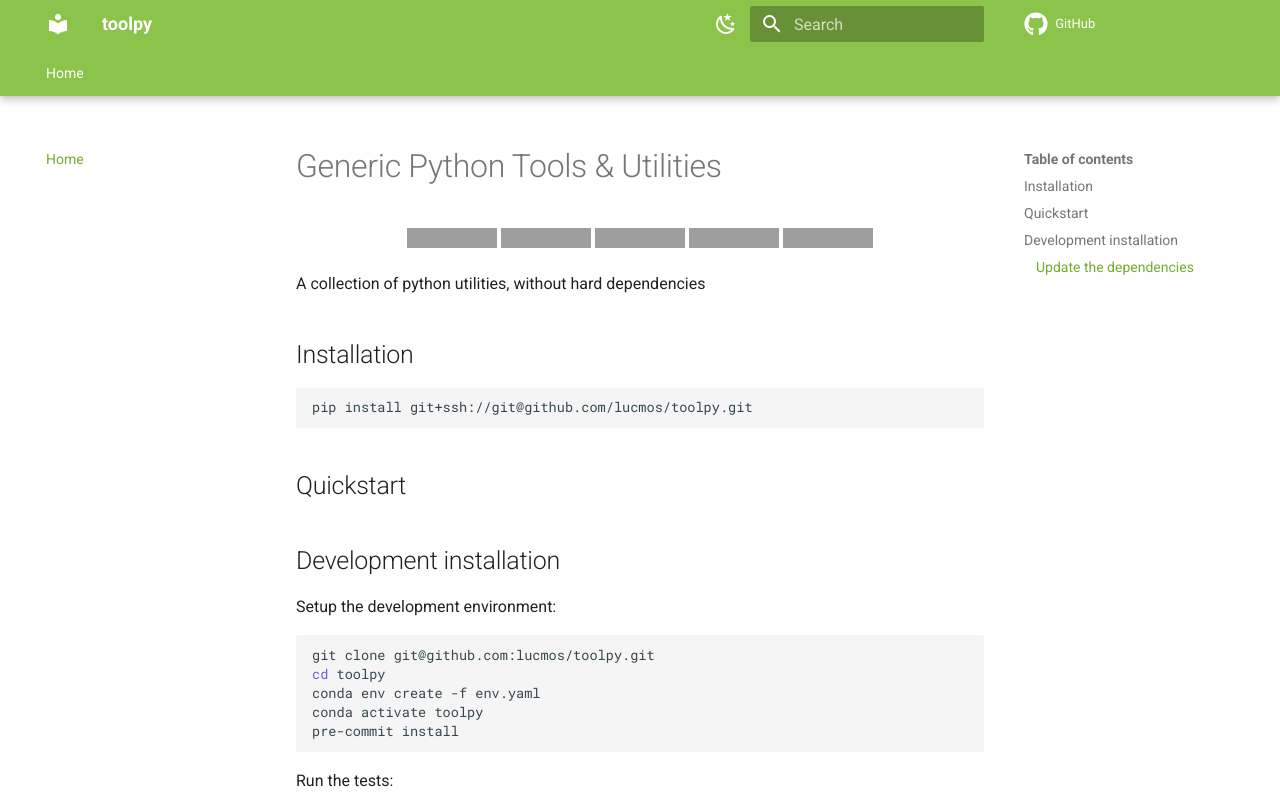
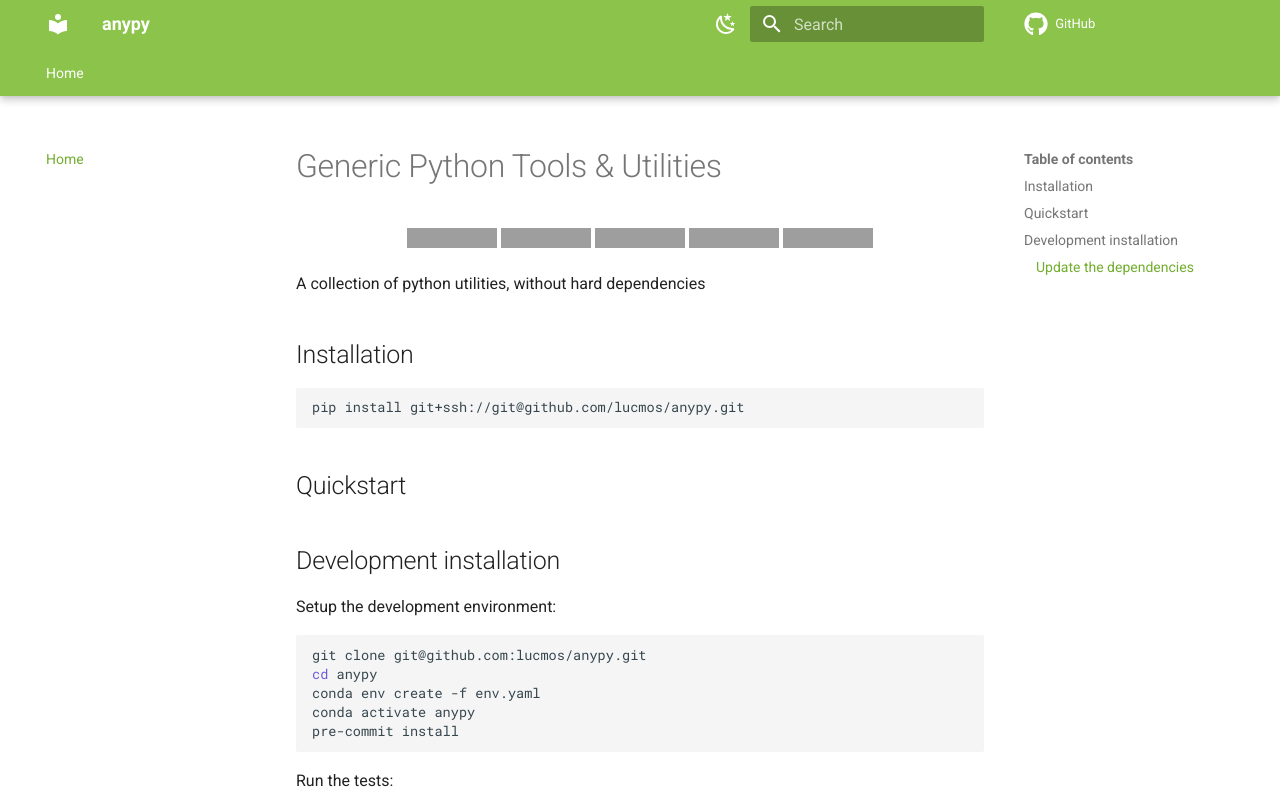
Before and after one commit to lucmos/anypy, an MkDocs documentation site: the page built from docs/index.md, in a window 1280 px wide and 1096 px high, cut to the strip 0-809 px from the top of the window. Built offline with MkDocs 1.6.1 and Material for MkDocs 9.7.7, drawn with Linux system fonts in a browser that asks for light colours; comment, search, counter and statistics services are not loaded; the version menu is left out; grey boxes are pictures that could not be loaded.

Commit message:
Rename toolpy to anypy

````diff
--- a/docs/index.md
+++ b/docs/index.md
@@ -1,8 +1,8 @@
 # Generic Python Tools & Utilities
 
 <p align="center">
-    <a href="https://github.com/lucmos/toolpy/actions/workflows/test_suite.yml"><img alt="CI" src=https://img.shields.io/github/workflow/status/lucmos/toolpy/Test%20Suite/main?label=main%20checks></a>
-    <a href="https://lucmos.github.io/toolpy"><img alt="Docs" src=https://img.shields.io/github/deployments/lucmos/toolpy/github-pages?label=docs></a>
+    <a href="https://github.com/lucmos/anypy/actions/workflows/test_suite.yml"><img alt="CI" src=https://img.shields.io/github/workflow/status/lucmos/anypy/Test%20Suite/main?label=main%20checks></a>
+    <a href="https://lucmos.github.io/anypy"><img alt="Docs" src=https://img.shields.io/github/deployments/lucmos/anypy/github-pages?label=docs></a>
     <a href="https://github.com/grok-ai/nn-template"><img alt="NN Template" src="https://shields.io/badge/nn--template-0.2.3-emerald?style=flat&labelColor=gray"></a>
     <a href="https://www.python.org/downloads/"><img alt="Python" src="https://img.shields.io/badge/python-3.11-blue.svg"></a>
     <a href="https://black.readthedocs.io/en/stable/"><img alt="Code style: black" src="https://img.shields.io/badge/code%20style-black-000000.svg"></a>
@@ -14,7 +14,7 @@ A collection of python utilities, without hard dependencies
 ## Installation
 
 ```bash
-pip install git+ssh://git@github.com/lucmos/toolpy.git
+pip install git+ssh://git@github.com/lucmos/anypy.git
 ```
 
 
@@ -28,10 +28,10 @@ pip install git+ssh://git@github.com/lucmos/toolpy.git
 Setup the development environment:
 
 ```bash
-git clone git@github.com:lucmos/toolpy.git
-cd toolpy
+git clone git@github.com:lucmos/anypy.git
+cd anypy
 conda env create -f env.yaml
-conda activate toolpy
+conda activate anypy
 pre-commit install
 ```
 
--- a/env.yaml
+++ b/env.yaml
@@ -1,4 +1,4 @@
-name: toolpy
+name: anypy
 channels:
   - defaults
 
--- a/mkdocs.yml
+++ b/mkdocs.yml
@@ -1,6 +1,6 @@
-site_name: toolpy
+site_name: anypy
 site_description: A collection of python utilities, without hard dependencies
-repo_url: https://github.com/lucmos/toolpy
+repo_url: https://github.com/lucmos/anypy
 
 nav:
   - Home: index.md
--- a/pyproject.toml
+++ b/pyproject.toml
@@ -23,8 +23,8 @@ ignore_missing_imports = true
 profile = 'black'
 line_length = 120
 known_third_party = ["numpy", "pytest", "wandb", "torch"]
-known_first_party = ["nn_core"]
-known_local_folder = "toolpy"
+known_first_party = []
+known_local_folder = "anypy"
 
 [tool.pydocstyle]
 convention = 'google'
@@ -35,7 +35,7 @@ add-ignore = ['D100', 'D101', 'D102', 'D103', 'D104', 'D105', 'D106', 'D107']
 skips = ["B101"]
 
 [tool.setuptools_scm]
-write_to = "src/toolpy/_version.py"
+write_to = "src/anypy/_version.py"
 write_to_template = '__version__ = "{version}"'
 
 [build-system]
--- a/setup.cfg
+++ b/setup.cfg
@@ -1,7 +1,7 @@
 [metadata]
-name = toolpy
+name = anypy
 description = A collection of python utilities, without hard dependencies
-url = https://github.com/lucmos/toolpy
+url = https://github.com/lucmos/anypy
 long_description = file: README.md
 long_description_content_type = text/markdown
 author = Luca Moschella
````
Also changed, not shown: README.md (+6 -6 lines), src/anypy/__init__.py (renamed from src/toolpy/__init__.py), 3 other files.
